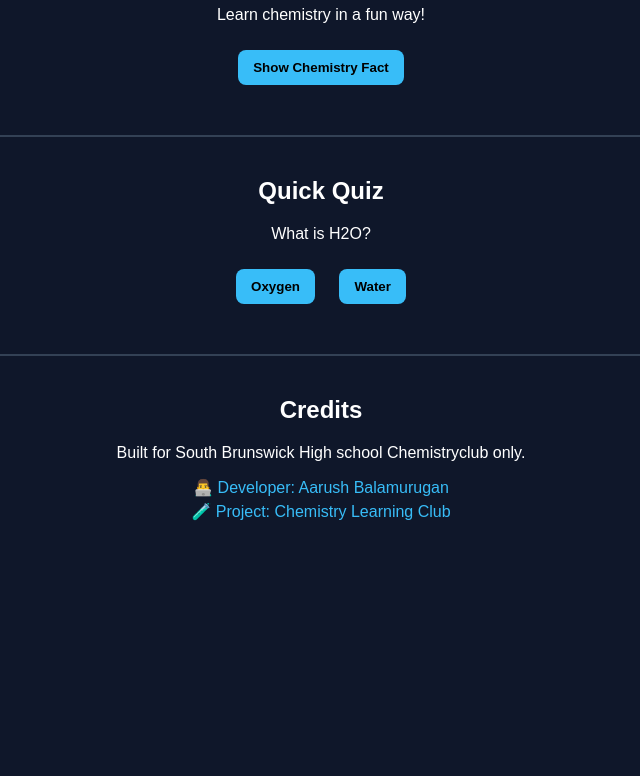
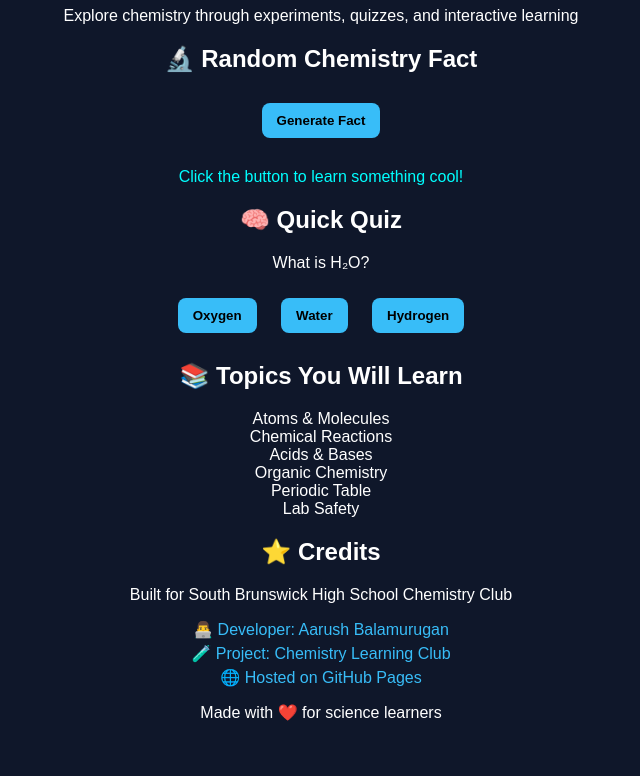
Before and after one commit to aarsdev/Chemistry-Club, a plain HTML site: page index.html in a window 1280 px wide. Shown: the part 112-888 px from the top of the page, without its empty margins (319-959 px from the left). Before the commit the page ends 800 px from the top, so only its background shows below. Drawn offline with Linux system fonts and the light colour scheme.

Commit message:
Update index.html

```diff
--- a/index.html
+++ b/index.html
@@ -1,47 +1,81 @@
 <!DOCTYPE html>
-<html>
+<html lang="en">
 
 <head>
+  <meta charset="UTF-8">
+  <meta name="viewport" content="width=device-width, initial-scale=1.0">
   <title>Chemistry Club</title>
+
   <link rel="stylesheet" href="style.css">
 </head>
 
 <body>
 
-  <h1>Chemistry Club</h1>
+  <!-- HEADER -->
+  <header class="hero">
+    <h1>🧪 Chemistry Club</h1>
+    <p>Explore chemistry through experiments, quizzes, and interactive learning</p>
+  </header>
 
-  <p id="subtitle">
-    Learn chemistry in a fun way!
-  </p>
+  <!-- MAIN -->
+  <main>
 
-  <button onclick="showFact()">
-    Show Chemistry Fact
-  </button>
+    <!-- FACT SECTION -->
+    <section class="card">
+      <h2>🔬 Random Chemistry Fact</h2>
 
-  <h3 id="factBox"></h3>
+      <button onclick="showFact()">Generate Fact</button>
 
-  <hr>
+      <p id="factBox">Click the button to learn something cool!</p>
+    </section>
 
-  <h2>Quick Quiz</h2>
+    <!-- QUIZ SECTION -->
+    <section class="card">
+      <h2>🧠 Quick Quiz</h2>
 
-  <p>What is H2O?</p>
+      <p>What is H₂O?</p>
 
-  <button onclick="checkAnswer('wrong')">Oxygen</button>
-  <button onclick="checkAnswer('correct')">Water</button>
+      <div class="button-row">
+        <button onclick="checkAnswer('wrong')">Oxygen</button>
+        <button onclick="checkAnswer('correct')">Water</button>
+        <button onclick="checkAnswer('wrong')">Hydrogen</button>
+      </div>
 
-  <h3 id="quizResult"></h3>
+      <p id="quizResult"></p>
+    </section>
 
-  <hr>
+    <!-- TOPICS -->
+    <section class="card">
+      <h2>📚 Topics You Will Learn</h2>
 
-  <h2>Credits</h2>
+      <div class="grid">
+        <div class="box">Atoms & Molecules</div>
+        <div class="box">Chemical Reactions</div>
+        <div class="box">Acids & Bases</div>
+        <div class="box">Organic Chemistry</div>
+        <div class="box">Periodic Table</div>
+        <div class="box">Lab Safety</div>
+      </div>
+    </section>
 
-  <p>Built for South Brunswick High school Chemistryclub only.</p>
+    <!-- CREDITS -->
+    <section class="card">
+      <h2>⭐ Credits</h2>
 
-  <ul>
-    <li>👨‍💻 Developer: Aarush Balamurugan</li>
-    <li>🧪 Project: Chemistry Learning Club</li>
+      <p>Built for South Brunswick High School Chemistry Club</p>
 
-  </ul>
+      <ul>
+        <li>👨‍💻 Developer: Aarush Balamurugan</li>
+        <li>🧪 Project: Chemistry Learning Club</li>
+        <li>🌐 Hosted on GitHub Pages</li>
+      </ul>
+    </section>
+
+  </main>
+
+  <footer>
+    <p>Made with ❤️ for science learners</p>
+  </footer>
 
   <script src="script.js"></script>
 
```
